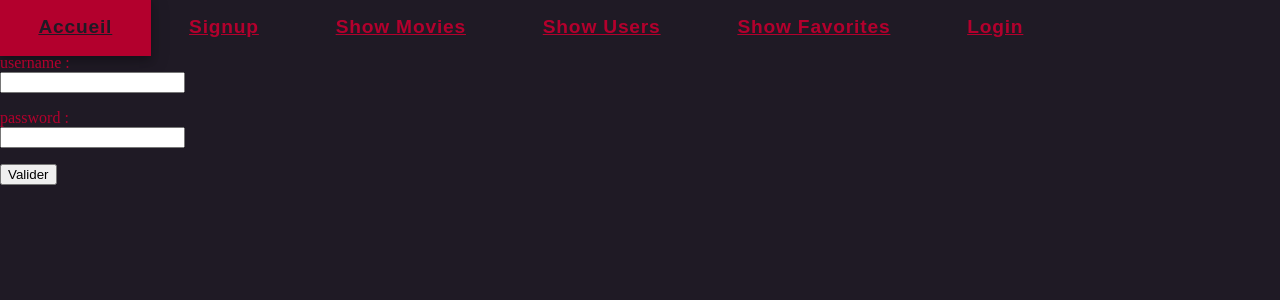
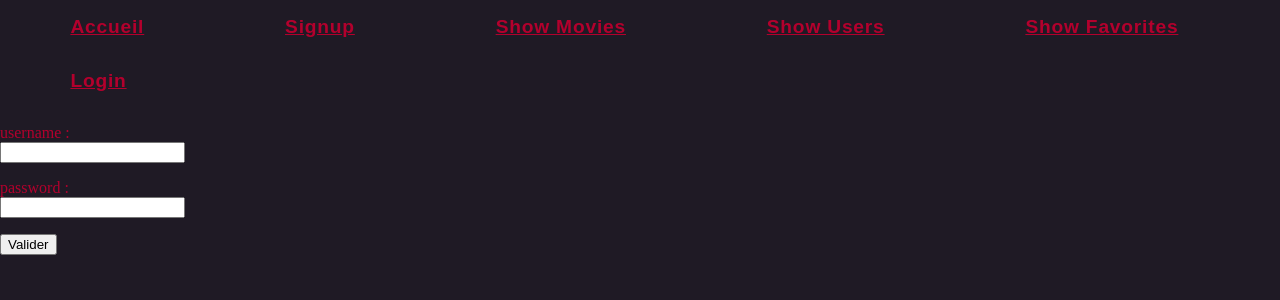
Before and after one commit to lachancechristophe/FilmsFavoris, a PHP site: page /login.php in a window 1280 px wide. Shown: the top 300 px of the page. Run offline with PHP 8.4, Linux system fonts and the light colour scheme; some libraries are stand-ins or nearby versions.

Commit message:
cleaner css

```diff
--- a/class/view/Login.class.php
+++ b/class/view/Login.class.php
@@ -55,7 +55,7 @@ class Login extends Page
                 {
                     $_SESSION['user_id'] = $data[0]->id;
 
-                    header("location: show_movies.php?Login_succes");
+                    header("location: index.php?Login_succes");
                 }
                 else
                 {
--- a/style/topNav.css
+++ b/style/topNav.css
@@ -5,7 +5,7 @@ body {
     color:#b3002d;
     margin: 0;
     padding: 0;
-    min-width: 980px;
+
 
 }
 
@@ -14,11 +14,14 @@ body {
     list-style: none;
     text-align: left;
    padding: 0;
+    margin:0;
 
 }
 .topNav li{
 
     display:inline-block;
+    padding: 1em 2em;
+
 }
 .topNav a {
 
@@ -31,6 +34,7 @@ body {
   color:#b3002d;
 
 
+
 }
 
 
```
